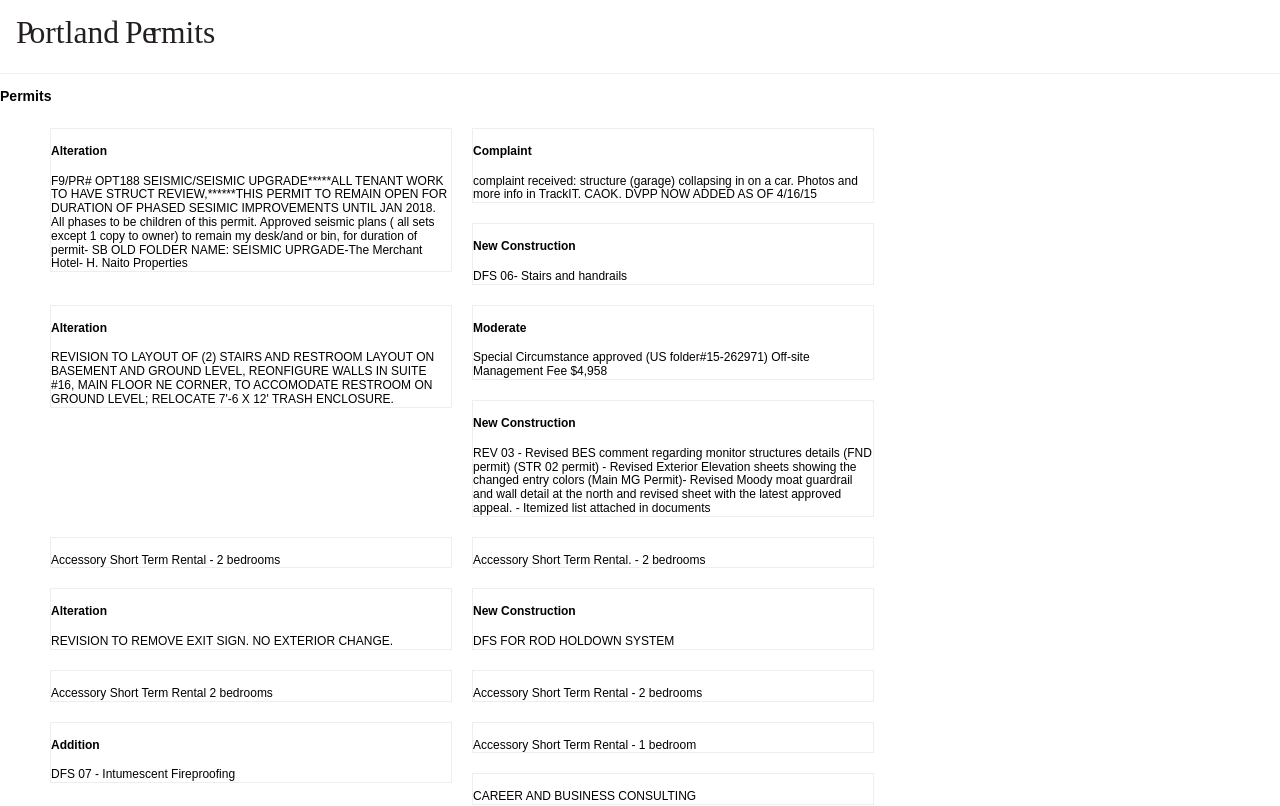
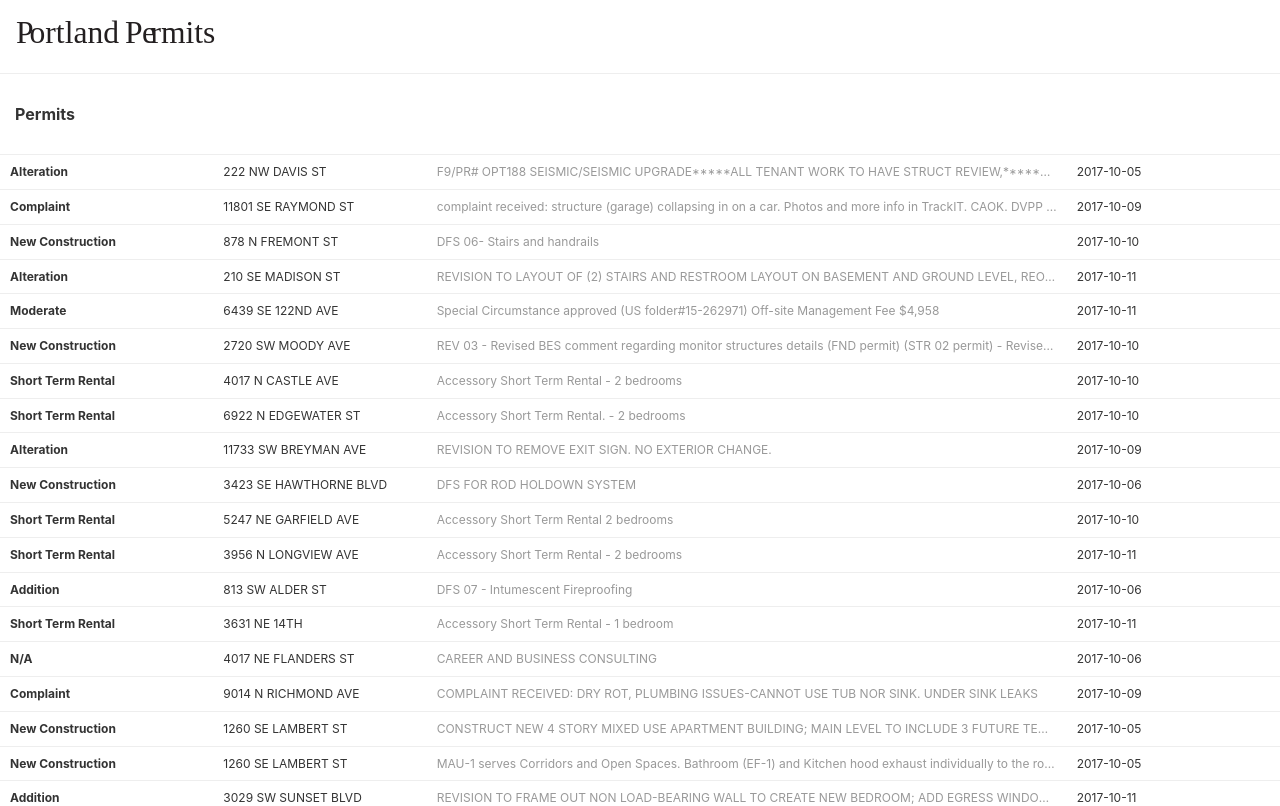
Before and after one commit to caged/portland-permits, a React (Create React App) app: page / in a window 1280 px wide. Shown: the top 806 px of the page. Built offline with nearby package versions, Linux system fonts and the light colour scheme.

Commit message:
use css grid to present some permit information

```diff
--- a/src/App.css
+++ b/src/App.css
@@ -2,6 +2,9 @@ body {
   margin: 0;
   padding: 0;
   font-size: 12px;
+  font-family: -apple-system, BlinkMacSystemFont, "Segoe UI", Helvetica, Arial, sans-serif,
+               "Apple Color Emoji", "Segoe UI Emoji", "Segoe UI Symbol";
+  color: #333;
 }
 
 .header {
@@ -17,10 +20,3 @@ body {
 .logo-image {
   width: 200px;
 }
-
-.permit {
-  float: left;
-  width: 25rem;
-  margin: 10px;
-  border: 1px solid #eee;
-}
--- /dev/null
+++ b/src/Permit.css
@@ -0,0 +1,30 @@
+.permit-list-header {
+  padding: 15px;
+  border-bottom: 1px solid #eee;
+}
+
+.permit-list-header h3 {
+  font-size: 1rem;
+}
+
+.row {
+  display: grid;
+  grid-template-columns: 1fr 1fr 3fr 1fr;
+  border-bottom: 1px solid #eee;
+}
+
+.cell {
+  padding: 10px;
+  overflow: hidden;
+  white-space: nowrap;
+  text-overflow: ellipsis;
+  text-align: left;
+}
+
+.title {
+  font-weight: bold;
+}
+
+.description {
+  color: #999;
+}
--- a/src/Permit.js
+++ b/src/Permit.js
@@ -1,13 +1,15 @@
 import React, { Component } from 'react';
+import './Permit.css';
 
 class Permit extends Component {
   render() {
     const {details, index} = this.props
-    console.log(details);
     return (
-      <div className="permit">
-        <h4>{ details.work }</h4>
-        <div className="description">{ details.description }</div>
+      <div className="row permit">
+        <div className="title cell">{ details.work || details.type || 'N/A' }</div>
+        <div className="address cell">{ details.address }</div>
+        <div className="description cell">{ details.description }</div>
+        <div className="date cell">{ details.issued.split(' ')[0] }</div>
       </div>
     );
   }
--- a/src/PermitList.js
+++ b/src/PermitList.js
@@ -5,12 +5,14 @@ class PermitList extends Component {
   render() {
     return (
       <div className="permit-list">
-        <h3>Permits</h3>
-        <ol className="permits">
+        <header className="permit-list-header">
+          <h3>Permits</h3>
+        </header>
+        <div className="permit-list container">
           {
             this.props.permits.map((obj, idx) => <Permit key={idx} index={idx} details={obj} />)
           }
-        </ol>
+        </div>
       </div>
     );
   }
```
